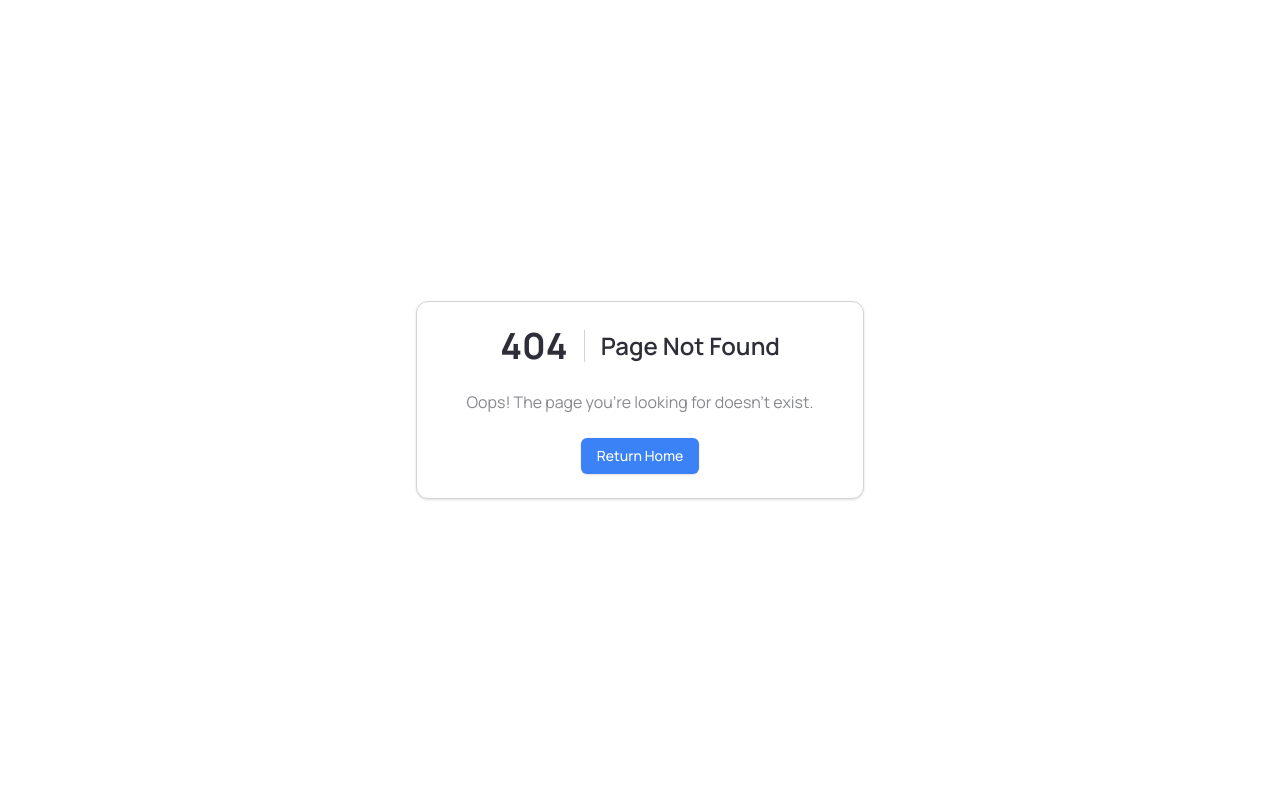
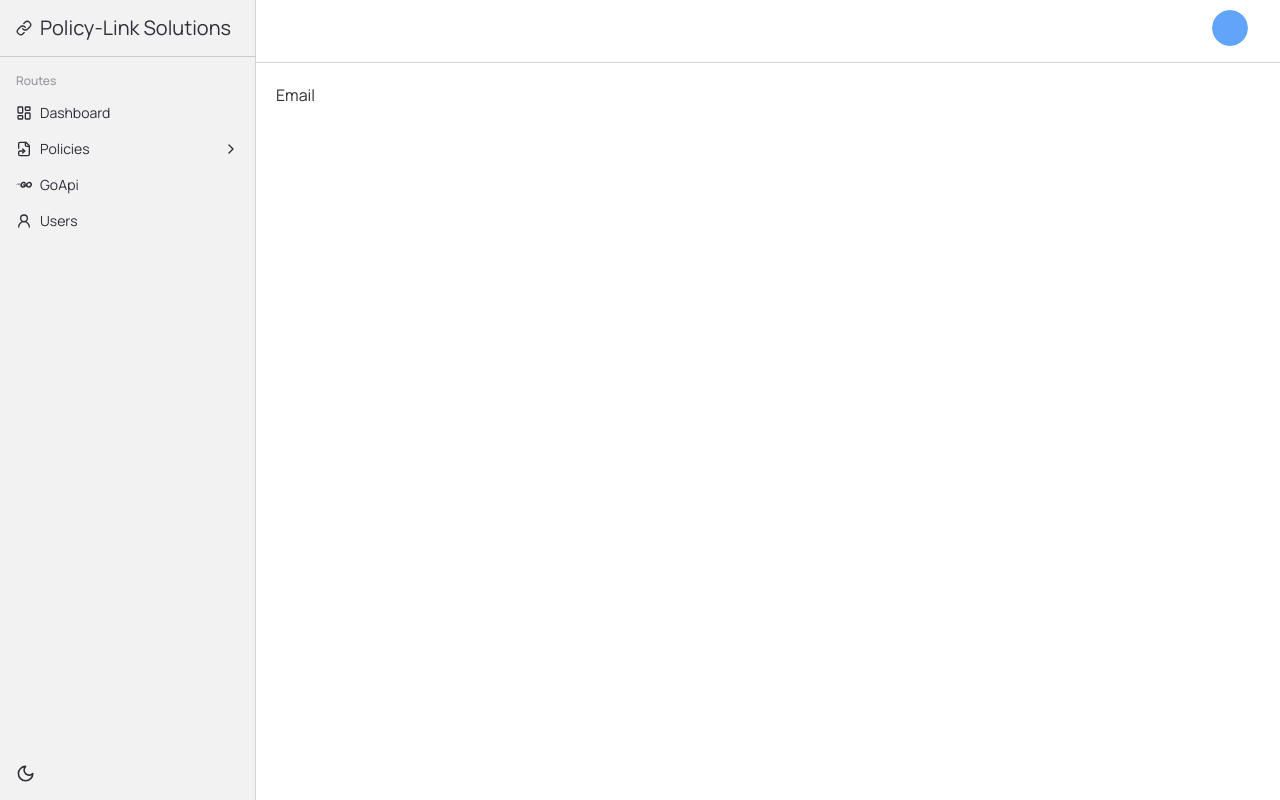
Before and after one commit to campbell-frost/policy-link, a Next.js app in the folder web/: page /dashboard/profile/1 in a window 1280 px wide. Before the commit this address had no page. Built offline with nearby package versions, Linux system fonts and the light colour scheme; what tailwindcss-react-aria-components would draw is missing.

Commit message:
user profile

```diff
--- a/web/src/app/dashboard/layout.tsx
+++ b/web/src/app/dashboard/layout.tsx
@@ -4,6 +4,7 @@ import { Button } from '@/components/ui/button';
 import { Sidenav } from '@/components/side-nav';
 import { SidebarInset, SidebarProvider } from '@/components/ui/sidebar';
 import Link from 'next/link';
+import { UserProfile } from '@/components/user-profile';
 
 function Header() {
   return (
@@ -11,9 +12,7 @@ function Header() {
       <div className="w-full px-4 sm:px-6 lg:px-8 py-[.62rem] flex justify-end items-center">
         <div className="flex items-center space-x-4 ">
           <Link href="/sign-in">
-            <Button>
-              <p>Auth</p>
-            </Button>
+            <UserProfile />
           </Link>
         </div>
       </div>
--- /dev/null
+++ b/web/src/app/dashboard/profile/[id]/page.tsx
@@ -0,0 +1,13 @@
+"use client";
+
+import { useAuth } from "@/hooks/auth-context";
+
+export default function Page() {
+  const { user } = useAuth();
+  return (
+    <div>
+      <h1>Email</h1>
+      <p>{user?.email}</p>
+    </div>
+  );
+}
--- a/web/src/components/user-profile.tsx
+++ b/web/src/components/user-profile.tsx
@@ -1,16 +1,32 @@
 "use client";
 
 import { useAuth } from "@/hooks/auth-context";
+import { Avatar, AvatarFallback, AvatarImage } from "./ui/avatar";
+import { DropdownMenu, DropdownMenuContent, DropdownMenuItem, DropdownMenuTrigger } from "./ui/dropdown-menu";
+import Link from "next/link";
+import { Separator } from "./ui/separator";
 
 export function UserProfile() {
   const { user } = useAuth();
-
   return (
-    <div>
-      <h1>User Profile</h1>
-      <p>{user?.id}</p>
-      <p>{user?.email}</p>
-      <p>{user?.password}</p>
-    </div>
+    <DropdownMenu>
+      <DropdownMenuTrigger>
+        <Avatar className="cursor-pointer size-9 text-foreground">
+          <AvatarImage alt={user?.email || ''} />
+          <AvatarFallback className="text-white">
+            {user?.email.charAt(0).toUpperCase()}
+          </AvatarFallback>
+        </Avatar>
+      </DropdownMenuTrigger>
+      <DropdownMenuContent className="mt-2">
+        <DropdownMenuItem>
+          <Link href="/sign-in">Sign out</Link>
+        </DropdownMenuItem>
+        <Separator className="my-1" />
+        <DropdownMenuItem>
+          <Link href={`/dashboard/profile/${user?.id}`}>Profile</Link>
+        </DropdownMenuItem>
+      </DropdownMenuContent>
+    </DropdownMenu>
   );
 }
```
